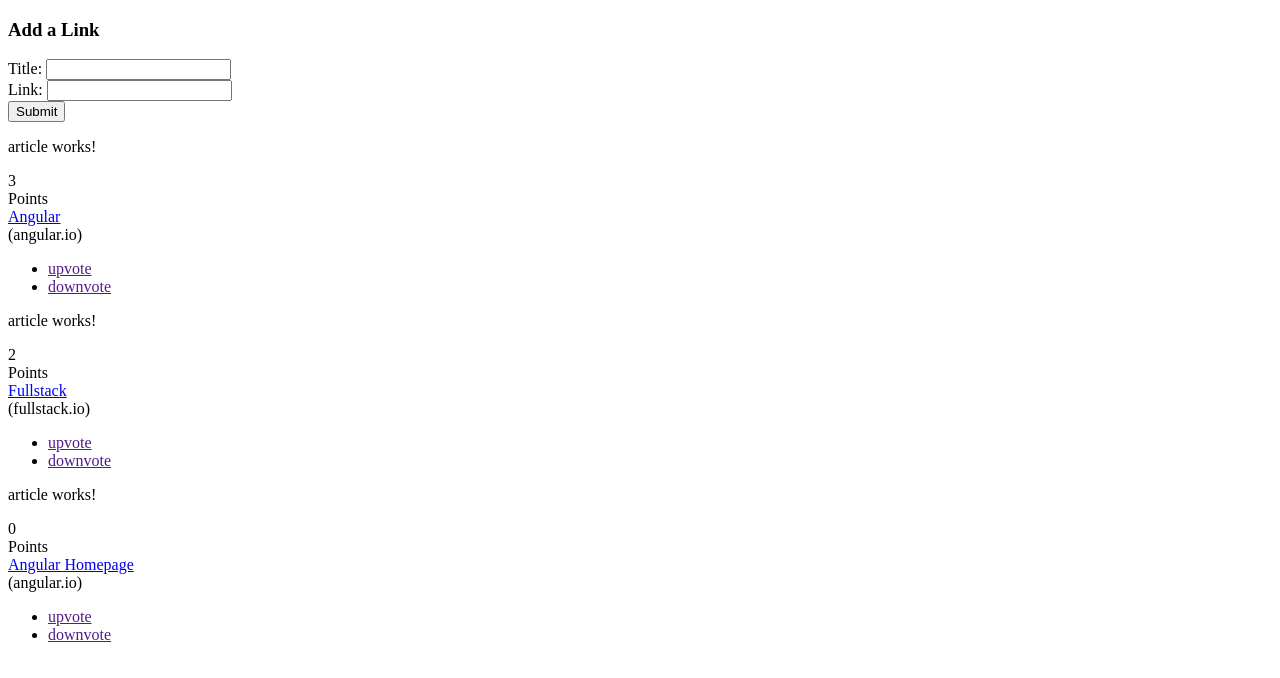
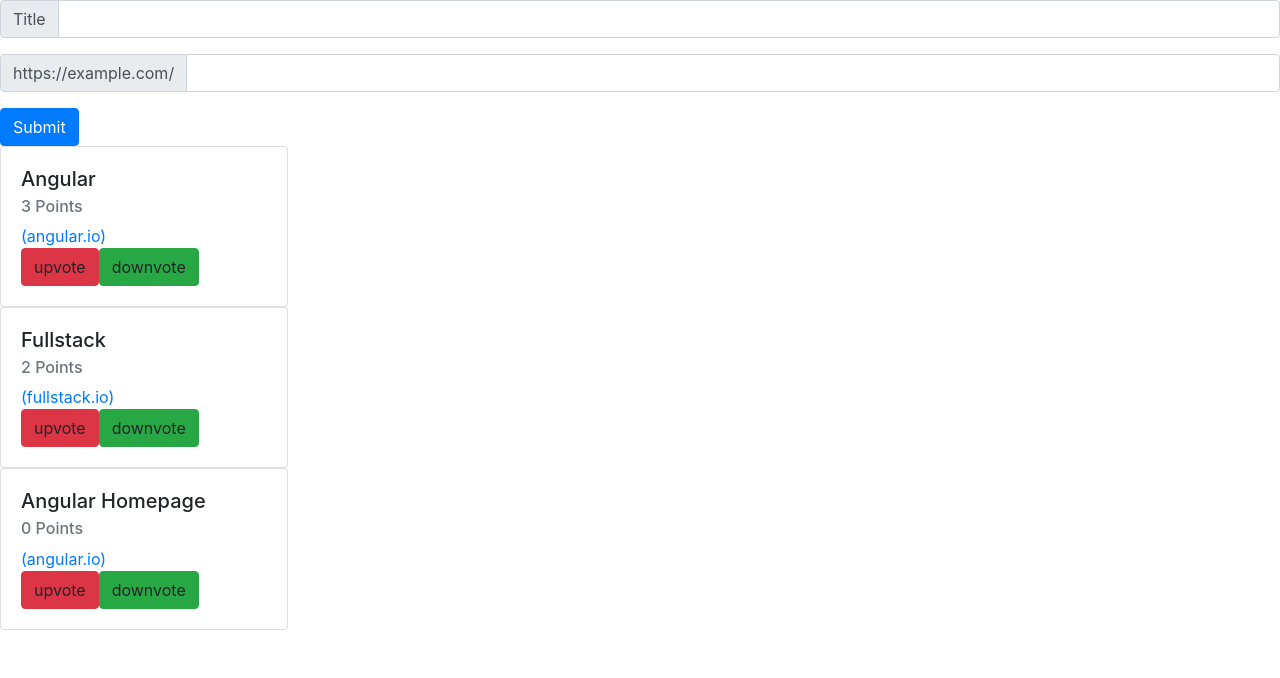
Before and after one commit to dejiang27/angular-reddit-clone, an Angular app in the folder reddit-clone/: page / in a window 1280 px wide. Shown: the top 678 px of the page. Built offline with nearby package versions, Linux system fonts and the light colour scheme.

Commit message:
Added bootstrap and jquery

```diff
--- a/reddit-clone/angular.json
+++ b/reddit-clone/angular.json
@@ -24,9 +24,13 @@
               "src/assets"
             ],
             "styles": [
+              "node_modules/bootstrap/dist/css/bootstrap.min.css",
               "src/styles.css"
             ],
-            "scripts": []
+            "scripts": [
+              "node_modules/jquery/dist/jquery.min.js",
+              "node_modules/bootstrap/dist/js/bootstrap.min.js"
+            ]
           },
           "configurations": {
             "production": {
--- a/reddit-clone/package.json
+++ b/reddit-clone/package.json
@@ -19,6 +19,9 @@
     "@angular/platform-browser": "~8.2.8",
     "@angular/platform-browser-dynamic": "~8.2.8",
     "@angular/router": "~8.2.8",
+    "bootstrap": "^4.3.1",
+    "jquery": "^3.4.1",
+    "popper.js": "^1.15.0",
     "rxjs": "~6.4.0",
     "tslib": "^1.10.0",
     "zone.js": "~0.9.1"
--- a/reddit-clone/src/app/app.component.html
+++ b/reddit-clone/src/app/app.component.html
@@ -6,29 +6,25 @@
 <!-- * * * * * * * * * Delete the template below * * * * * * * * * * -->
 <!-- * * * * * * * to get started with your project! * * * * * * * * -->
 <!-- * * * * * * * * * * * * * * * * * * * * * * * * * * * * * * * -->
-<form class="ui large form segment">
-  <h3 class="ui header">
-    Add a Link
-  </h3>
-  <div class="field">
-    <label for="title">
-      Title:
-    </label>
-    <input id="title" #newtitle>
-  </div>
-  <div class="field">
-    <label for="like">
-      Link:
-    </label>
-    <input id="link" #newlink>
-  </div>
+
+
+
+  <div class="input-group mb-3">
+      <div class="input-group-prepend">
+        <span class="input-group-text" id="inputGroup-sizing-default">Title</span>
+      </div>
+      <input type="text" class="form-control" aria-label="Sizing example input" aria-describedby="inputGroup-sizing-default" id="title" #newtitle>
+    </div>
+
+  <div class="input-group mb-3">
+      <div class="input-group-prepend">
+        <span class="input-group-text" id="basic-addon3">https://example.com/</span>
+      </div>
+      <input type="text" class="form-control" aria-describedby="basic-addon3" id="link" #newlink>
+    </div>
 
   <!--Add the submit button-->
-  <button (click)="submitArticle(newtitle, newlink)" class="ti positive right floated button">
-    Submit
-  </button>
-
-</form>
+  <button type="button" (click)="submitArticle(newtitle, newlink)" class="btn btn-primary">Submit</button>
 
 <div class="ui grid posts">
   <app-article *ngFor="let article of sortedArticles()" [article]="article"></app-article>
--- a/reddit-clone/src/app/article/article.component.html
+++ b/reddit-clone/src/app/article/article.component.html
@@ -1,4 +1,6 @@
-<p>article works!</p>
+
+
+<!--
 <div class="four wide column center aligned votes">
     <div class="ui statistic">
         <div class="value">
@@ -31,3 +33,17 @@
       </li>
     </ul>
 </div>
+-->
+
+<div class="card" style="width: 18rem;">
+    <div class="card-body">
+      <h5 class="card-title">{{ article.title }}</h5>
+      <h6 class="card-subtitle mb-2 text-muted">{{ article.votes }}  Points</h6>
+      <div class="card-text" >
+        <a href="{{ article.link }}">({{ article.domain() }})</a>
+      </div>
+
+      <a class="btn btn-danger" (click)="voteUp()">upvote</a>
+      <a class="btn btn-success" (click)="voteDown()">downvote</a>
+    </div>
+  </div>
```
Also changed, not shown: 2 other files (tests, documents, lock files or other folders).
